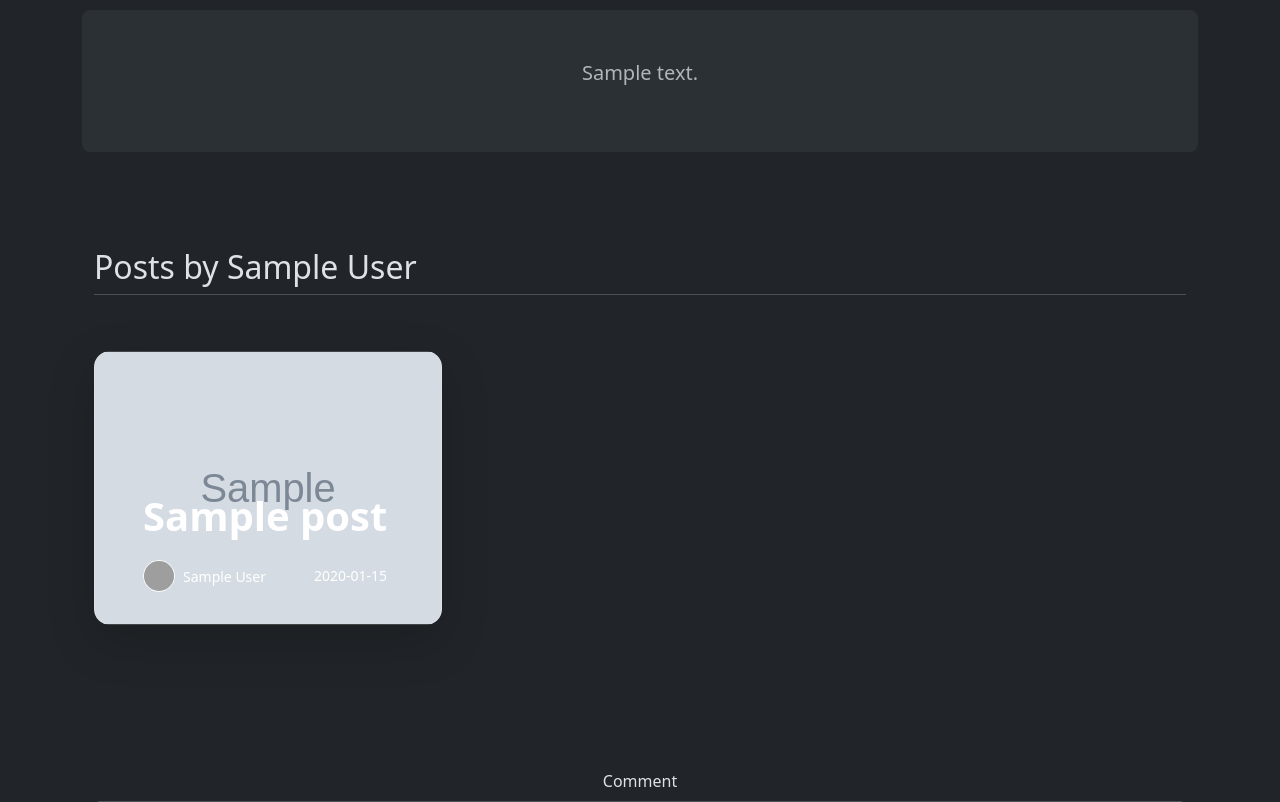
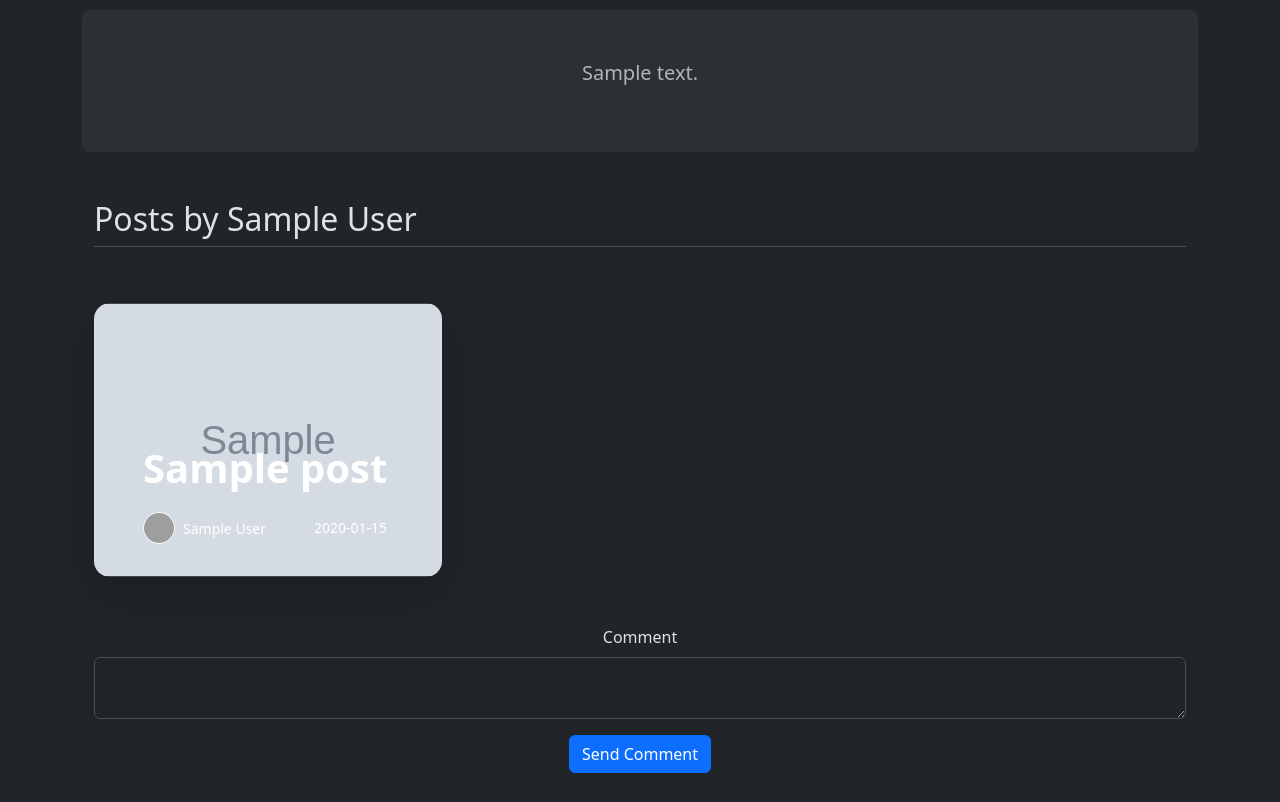
Before and after one commit to aaryan12jul/Career-Post, a Flask app: page /view-post/1 in a window 1280 px wide. Shown: the part 501-1303 px from the top of the page. Run offline with Flask 3, Linux system fonts and the light colour scheme; tables that the repository leaves empty hold one stand-in row (values such as "Sample post"); grey boxes marked "Sample" are stand-in pictures; some libraries are stand-ins or nearby versions; grey boxes are pictures that could not be loaded.

Commit message:
Minor Padding Fixes

```diff
--- a/templates/viewer.html
+++ b/templates/viewer.html
@@ -49,7 +49,7 @@
         </div>
     {%endif%}
 
-    <div class="container px-4 py-5">
+    <div class="container px-4">
       <h2 class="pb-2 border-bottom">Posts by {{name}}</h2>
 
       <div class="row row-cols-1 row-cols-lg-3 align-items-stretch g-4 py-5">
@@ -65,7 +65,7 @@
       </div>
   </div>
 
-  <div class="container px-4 py-5">
+  <div class="container px-4">
     <div class="text-center">
       {%if author.premium%}
 
```
